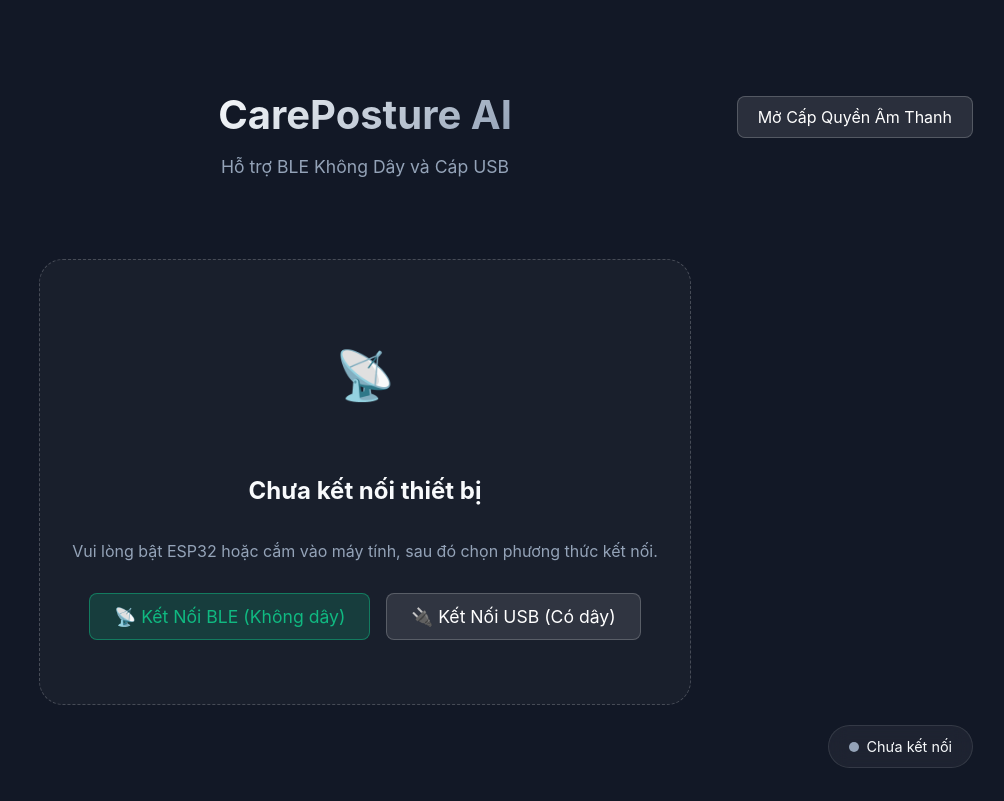
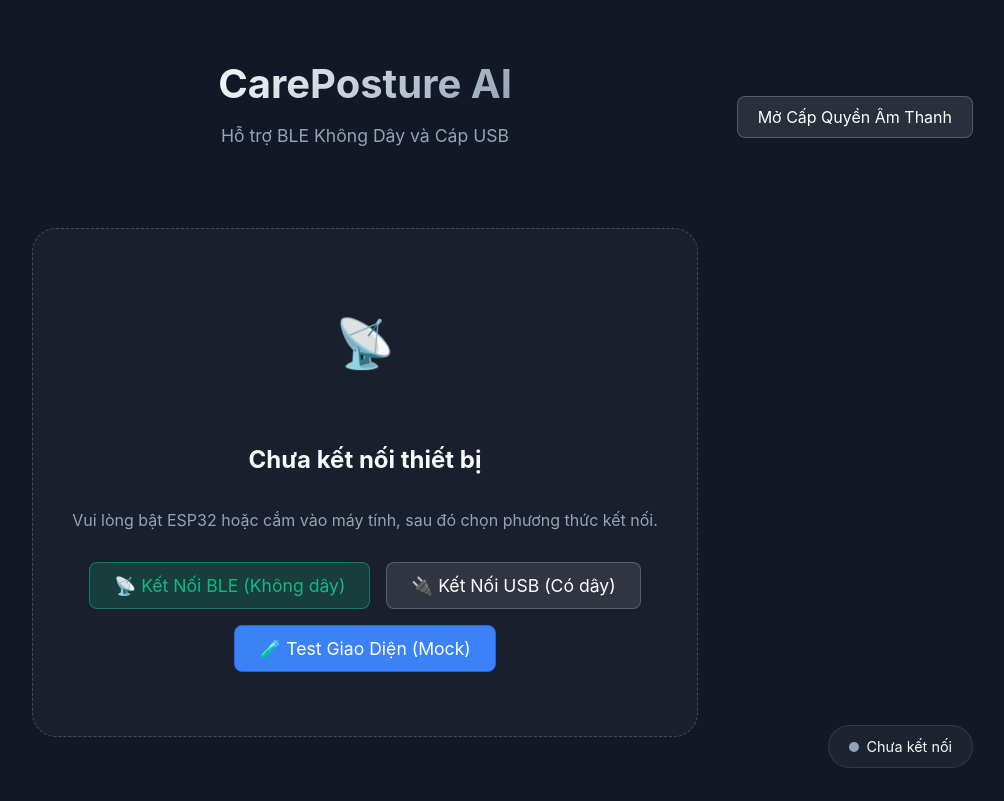
Before and after one commit to uvnb/iottam, a React (Vite) app in the folder web-app/: page / in a window 1280 px wide. Shown: the whole page, without its empty margins (275-1279 px from the left). Built offline with nearby package versions, Linux system fonts and the light colour scheme.

Commit message:
Add mock test button to verify UI rendering

```diff
--- a/web-app/src/App.tsx
+++ b/web-app/src/App.tsx
@@ -265,6 +265,13 @@ function App() {
             <button onClick={connectSerial} className="audio-btn" style={{ position: 'relative', top: 0, right: 0, fontSize: '1.1rem', padding: '12px 24px' }}>
               🔌 Kết Nối USB (Có dây)
             </button>
+            <button onClick={() => {
+              setConnectionStatus('Connected');
+              setConnectionType('USB');
+              parseSerialLine('[AI] class=1,posture=kyphosis,confidence=0.8500');
+            }} className="audio-btn" style={{ position: 'relative', top: 0, right: 0, fontSize: '1.1rem', padding: '12px 24px', background: '#3b82f6', borderColor: '#2563eb' }}>
+              🧪 Test Giao Diện (Mock)
+            </button>
           </div>
         </div>
       ) : (
```
